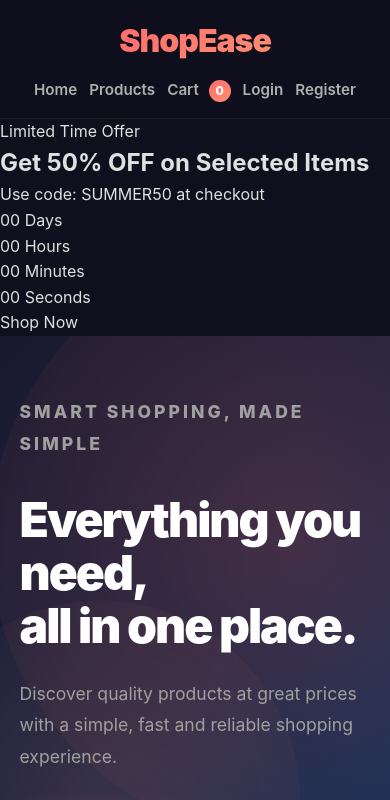
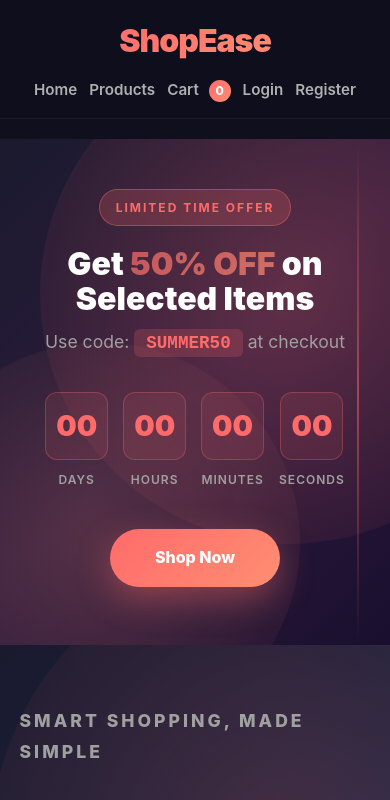
Before and after one commit to sathiya2906/ecommerce-store, a plain HTML site: page frontend/index.html in a window 390 px wide. Shown: the top 800 px of the page. Drawn offline with Linux system fonts and the light colour scheme; no server answers; a script that the page names is missing.

Commit message:
Add promo banner styles to style.css
Added a promo banner section with styles for various elements including animations and responsive design.

```diff
--- a/frontend/css/style.css
+++ b/frontend/css/style.css
@@ -76,13 +76,216 @@ a {
   width: 100%;
 }
 
+/* ===== PROMO BANNER ===== */
+
+.promo-banner {
+  width: 100%;
+  padding: 50px 8%;
+  background: linear-gradient(135deg, #1a1a2e 0%, #2d1b3d 50%, #1a0f2e 100%);
+  position: relative;
+  overflow: hidden;
+  margin-top: 20px;
+}
+
+.promo-banner::before {
+  content: '';
+  position: absolute;
+  width: 500px;
+  height: 500px;
+  background: radial-gradient(circle, rgba(255, 107, 107, 0.25), transparent);
+  border-radius: 50%;
+  right: -150px;
+  top: -100px;
+  animation: float 6s ease-in-out infinite;
+}
+
+.promo-banner::after {
+  content: '';
+  position: absolute;
+  width: 400px;
+  height: 400px;
+  background: radial-gradient(circle, rgba(255, 142, 114, 0.2), transparent);
+  border-radius: 50%;
+  left: -100px;
+  bottom: -80px;
+  animation: float 8s ease-in-out infinite reverse;
+}
+
+@keyframes float {
+  0%, 100% { transform: translateY(0px); }
+  50% { transform: translateY(20px); }
+}
+
+.promo-content {
+  max-width: 900px;
+  margin: 0 auto;
+  position: relative;
+  z-index: 2;
+  text-align: center;
+}
+
+.promo-badge {
+  display: inline-block;
+  padding: 10px 20px;
+  background: rgba(255, 107, 107, 0.2);
+  border: 1px solid rgba(255, 107, 107, 0.4);
+  border-radius: 50px;
+  color: #ff6b6b;
+  font-size: 0.85rem;
+  font-weight: 700;
+  letter-spacing: 2px;
+  margin-bottom: 20px;
+  text-transform: uppercase;
+}
+
+.promo-content h2 {
+  font-size: 3.5rem;
+  color: #ffffff;
+  margin-bottom: 12px;
+  font-weight: 900;
+  line-height: 1.1;
+}
+
+.promo-discount {
+  background: linear-gradient(135deg, #ff6b6b, #ff8e72);
+  -webkit-background-clip: text;
+  -webkit-text-fill-color: transparent;
+  background-clip: text;
+  animation: pulse 2s ease-in-out infinite;
+}
+
+@keyframes pulse {
+  0%, 100% { opacity: 1; }
+  50% { opacity: 0.7; }
+}
+
+.promo-content p {
+  font-size: 1.1rem;
+  color: #a0a0a0;
+  margin-bottom: 35px;
+}
+
+.promo-code {
+  background: rgba(255, 107, 107, 0.2);
+  padding: 4px 12px;
+  border-radius: 6px;
+  color: #ff6b6b;
+  font-weight: 800;
+  font-family: 'Courier New', monospace;
+}
+
+.promo-timer {
+  display: flex;
+  justify-content: center;
+  gap: 30px;
+  margin-bottom: 40px;
+  flex-wrap: wrap;
+}
+
+.timer-item {
+  display: flex;
+  flex-direction: column;
+  align-items: center;
+  gap: 10px;
+}
+
+.timer-item span {
+  font-size: 2.5rem;
+  font-weight: 900;
+  color: #ff6b6b;
+  min-width: 80px;
+  text-align: center;
+  background: rgba(255, 107, 107, 0.1);
+  padding: 15px;
+  border-radius: 12px;
+  border: 1px solid rgba(255, 107, 107, 0.3);
+}
+
+.timer-item label {
+  font-size: 0.85rem;
+  color: #a0a0a0;
+  font-weight: 600;
+  text-transform: uppercase;
+  letter-spacing: 1px;
+}
+
+.promo-btn {
+  display: inline-block;
+  padding: 16px 45px;
+  border-radius: 50px;
+  background: linear-gradient(135deg, #ff6b6b, #ff8e72);
+  color: #ffffff;
+  font-weight: 800;
+  transition: all 0.4s ease;
+  border: none;
+  cursor: pointer;
+  box-shadow: 0 12px 35px rgba(255, 107, 107, 0.4);
+  position: relative;
+  overflow: hidden;
+}
+
+.promo-btn::before {
+  content: '';
+  position: absolute;
+  top: 0;
+  left: -100%;
+  width: 100%;
+  height: 100%;
+  background: linear-gradient(90deg, transparent, rgba(255, 255, 255, 0.4), transparent);
+  transition: left 0.5s ease;
+}
+
+.promo-btn:hover::before {
+  left: 100%;
+}
+
+.promo-btn:hover {
+  transform: translateY(-4px);
+  box-shadow: 0 16px 45px rgba(255, 107, 107, 0.6);
+}
+
+.promo-accent {
+  position: absolute;
+  width: 2px;
+  height: 100%;
+  background: linear-gradient(180deg, transparent, #ff6b6b, transparent);
+  right: 8%;
+  top: 0;
+  opacity: 0.5;
+}
+
+@media (max-width: 768px) {
+  .promo-content h2 {
+    font-size: 2.2rem;
+  }
+
+  .promo-timer {
+    gap: 15px;
+  }
+
+  .timer-item span {
+    font-size: 1.8rem;
+    min-width: 60px;
+    padding: 10px;
+  }
+
+  .timer-item label {
+    font-size: 0.75rem;
+  }
+
+  .promo-badge {
+    font-size: 0.75rem;
+    padding: 8px 16px;
+  }
+}
+
 /* ===== HERO ===== */
 
 .hero {
-  min-height: 650px;
+  min-height: 600px;
   display: flex;
   align-items: center;
-  padding: 100px 8%;
+  padding: 80px 8%;
   background: linear-gradient(135deg, #1a1a2e 0%, #16213e 50%, #0f3460 100%);
   position: relative;
   overflow: hidden;
@@ -110,11 +313,6 @@ a {
   left: -100px;
   bottom: -50px;
   animation: float 8s ease-in-out infinite reverse;
-}
-
-@keyframes float {
-  0%, 100% { transform: translateY(0px); }
-  50% { transform: translateY(20px); }
 }
 
 .hero-content {
@@ -310,8 +508,6 @@ a {
   font-weight: 800;
 }
 
-/* ===== ADD TO CART BUTTONS ===== */
-
 .product-actions {
   display: flex;
   gap: 12px;
@@ -352,8 +548,6 @@ a {
   background: rgba(255, 107, 107, 0.2);
   border-color: #ff6b6b;
 }
-
-/* ===== CATEGORIES ===== */
 
 .category-grid {
   display: grid;
@@ -453,6 +647,14 @@ footer {
     gap: 15px;
     flex-wrap: wrap;
     justify-content: center;
+  }
+
+  .promo-content h2 {
+    font-size: 2rem;
+  }
+
+  .promo-timer {
+    gap: 15px;
   }
 
   .hero {
@@ -1275,8 +1477,6 @@ footer {
   margin-left: -5px;
 }
 
-/* ===== NAV CART ===== */
-
 .cart-count {
   display: inline-flex;
   align-items: center;
```
